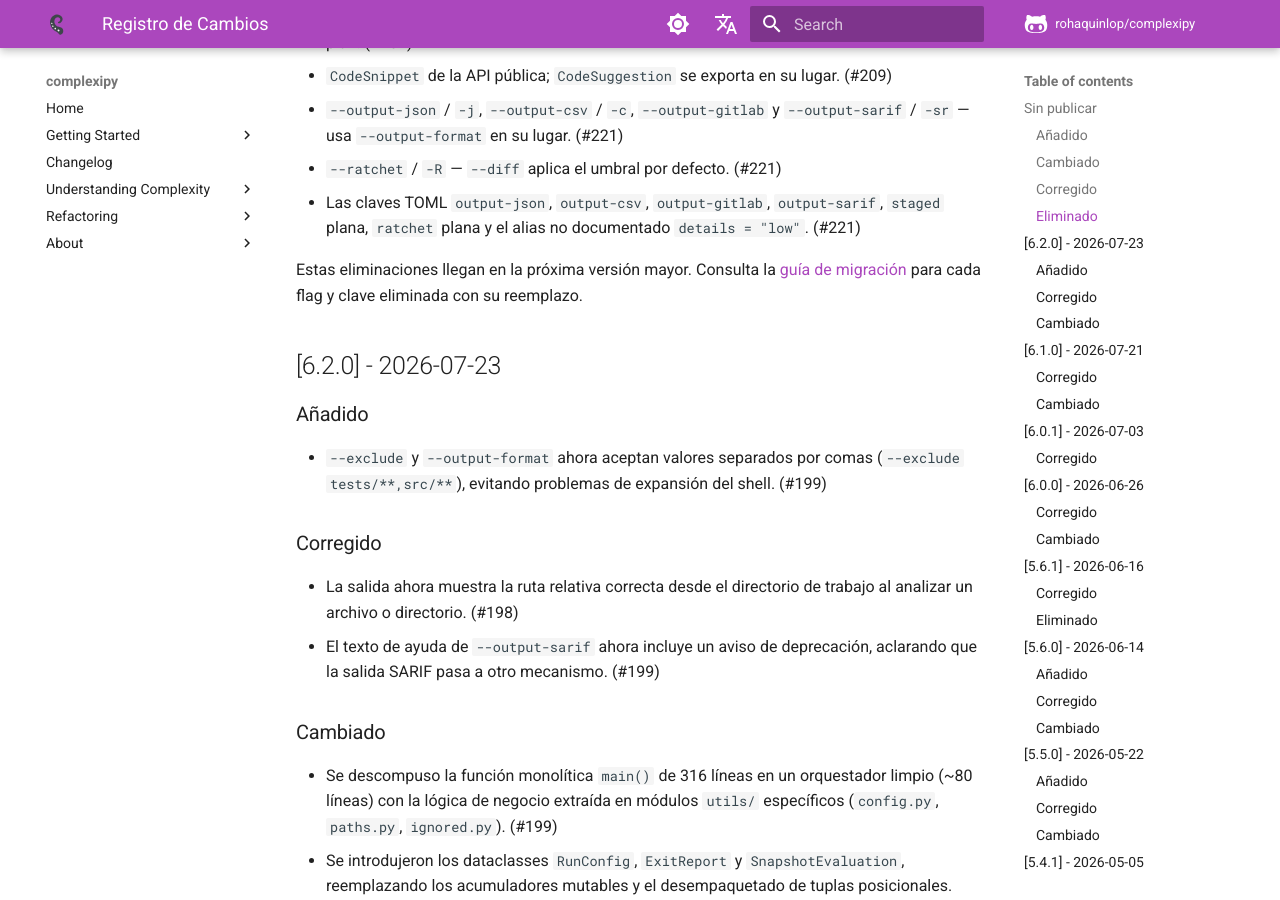
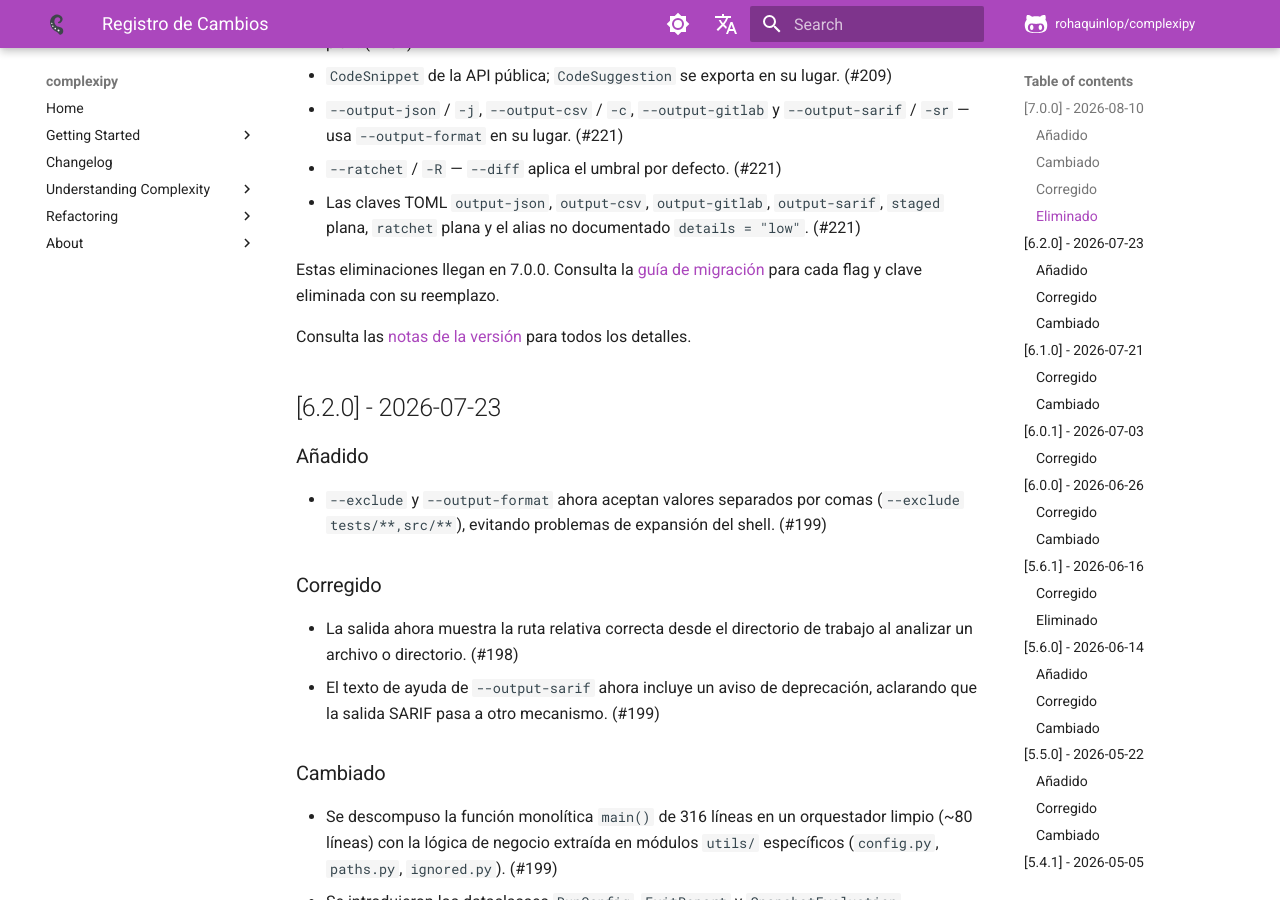
Before and after one commit to rohaquinlop/complexipy, an MkDocs documentation site: the page built from docs/es/changelog.md, in a window 1280 px wide and 900 px high, scrolled down 2162 px. Built offline with MkDocs 1.6.1 and Material for MkDocs 9.7.7, drawn with Linux system fonts in a browser that asks for light colours; comment, search, counter and statistics services are not loaded; some of the changed text lies outside the part shown.

Commit message:
docs(changelog): finalize 7.0.0 release notes

```diff
--- a/docs/es/changelog.md
+++ b/docs/es/changelog.md
@@ -4,7 +4,7 @@ Todos los cambios notables de complexipy se documentan aquí, de más reciente
 a más antiguo. Cada sección de versión enlaza a sus notas de versión de
 GitHub con todos los detalles.
 
-## Sin publicar
+## [7.0.0] - 2026-08-10
 
 ### Añadido
 
@@ -97,9 +97,12 @@ GitHub con todos los detalles.
   `output-sarif`, `staged` plana, `ratchet` plana y el alias no documentado
   `details = "low"`. (#221)
 
-Estas eliminaciones llegan en la próxima versión mayor. Consulta la
+Estas eliminaciones llegan en 7.0.0. Consulta la
 [guía de migración](https://rohaquinlop.github.io/complexipy/es/migracion/)
 para cada flag y clave eliminada con su reemplazo.
+
+Consulta las [notas de la versión](https://github.com/rohaquinlop/complexipy/releases/tag/7.0.0)
+para todos los detalles.
 
 ## [6.2.0] - 2026-07-23
 
```
Also changed, not shown: CHANGELOG.md (+5 -2 lines), docs/es/migracion.md (+1 -1 lines), docs/migration.md (+1 -1 lines).
